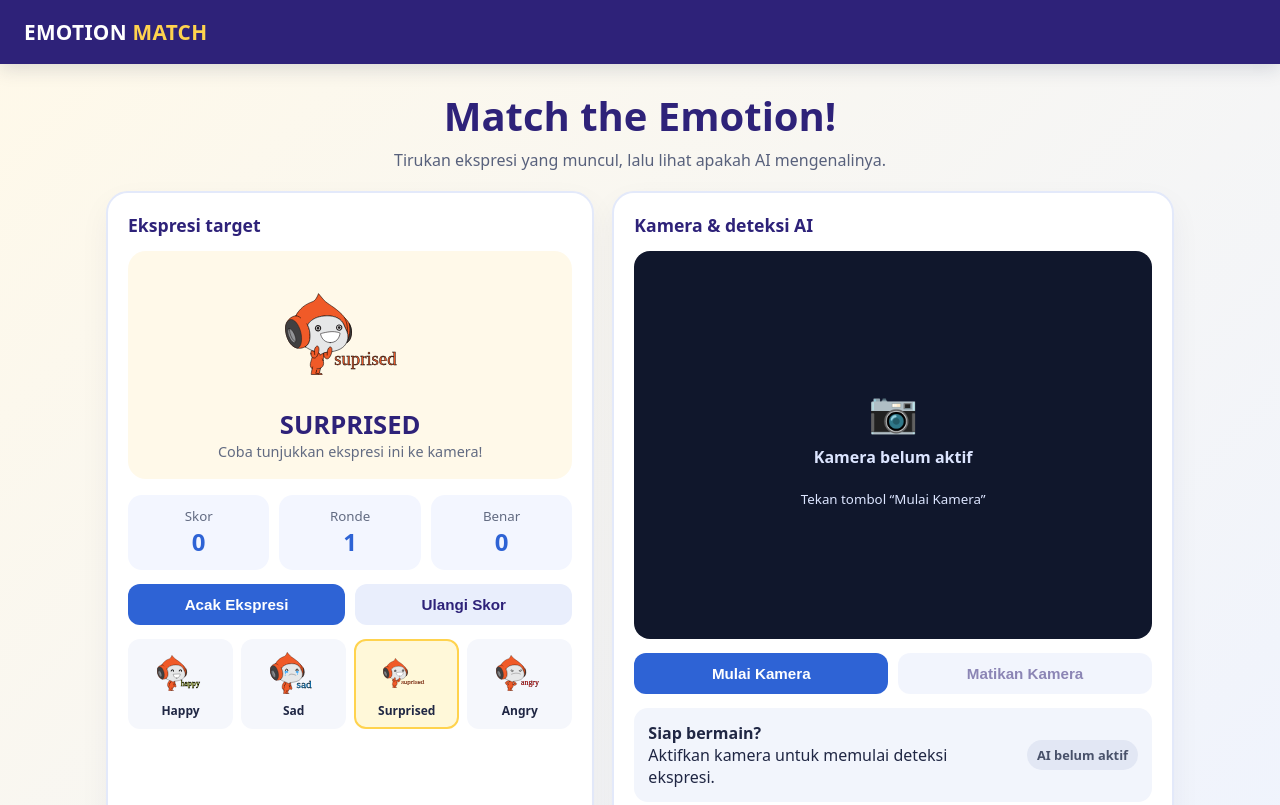
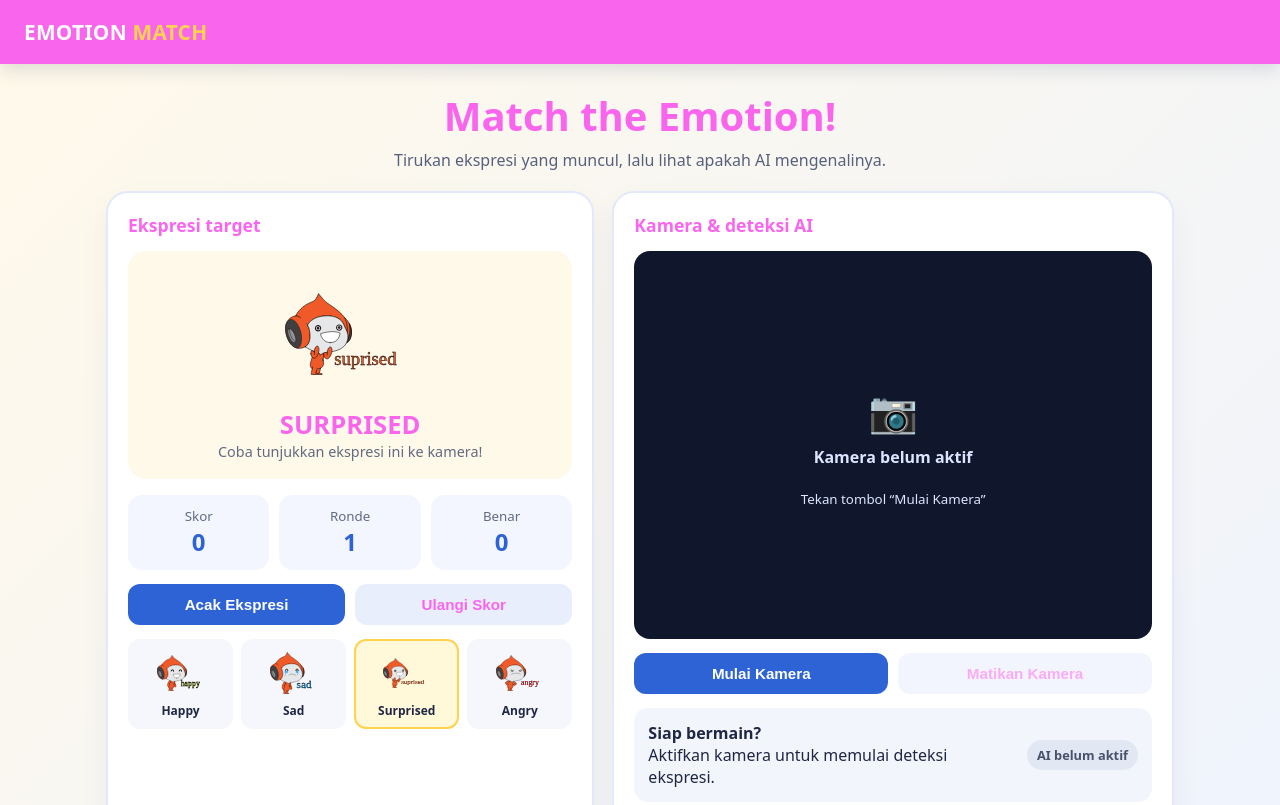
Before and after one commit to Annisais/EmotionMatch, a plain HTML site: page index.html in a window 1280 px wide. Shown: the top 805 px of the page. Drawn offline with Linux system fonts and the light colour scheme.

Commit message:
perubahan warna

```diff
--- a/index.html
+++ b/index.html
@@ -5,7 +5,7 @@
 <meta name="viewport" content="width=device-width, initial-scale=1">
 <title>emotion match fiya</title> <!-- ganti dengan nama kelompok kalian -->
 <style>
-:root{--navy:#2e2279;--blue:#2e63d5;--yellow:#ffd34e;--cream:#fff9e9;--ink:#202744;--green:#16845b;--red:#c84646}
+:root{--navy:#f966ed;--blue:#2e63d5;--yellow:#ffd34e;--cream:#fff9e9;--ink:#202744;--green:#16845b;--red:#c84646}
 *{box-sizing:border-box}body{margin:0;font-family:system-ui,-apple-system,Segoe UI,sans-serif;color:var(--ink);background:linear-gradient(135deg,#fff9e9,#eef3ff);min-height:100vh}
 header{background:var(--navy);color:white;padding:18px 24px;display:flex;align-items:center;justify-content:space-between;gap:12px;box-shadow:0 5px 18px #17234a25}
 .brand{font-weight:900;font-size:1.3rem;letter-spacing:.3px}.brand span{color:var(--yellow)}.tag{font-size:.8rem;color:#dce5ff}
```
